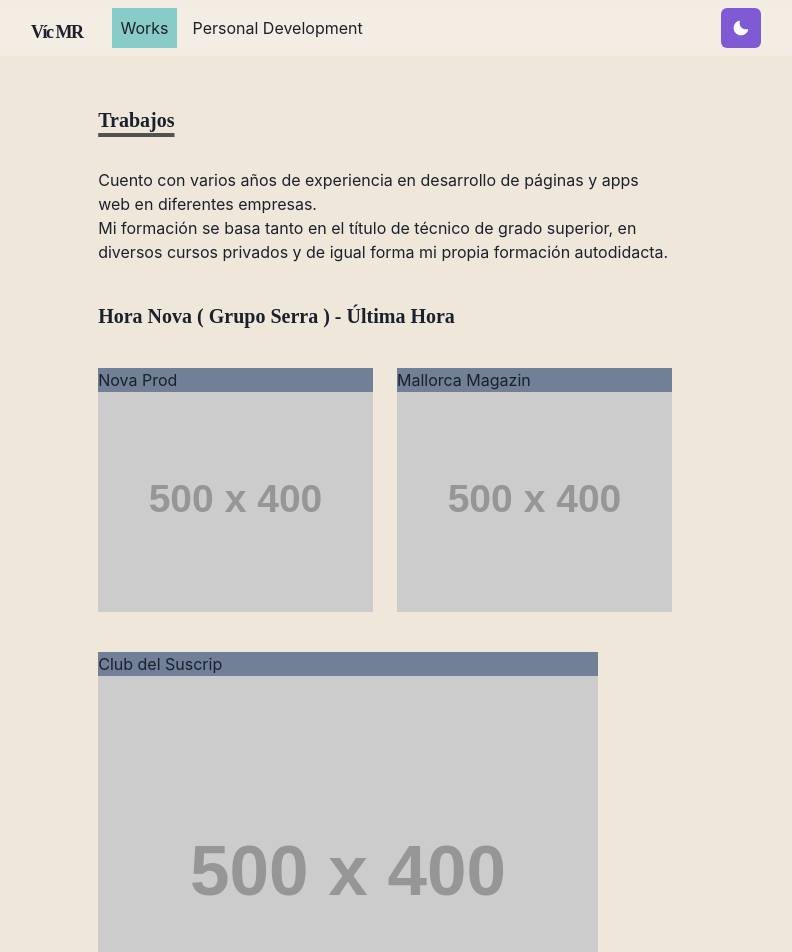
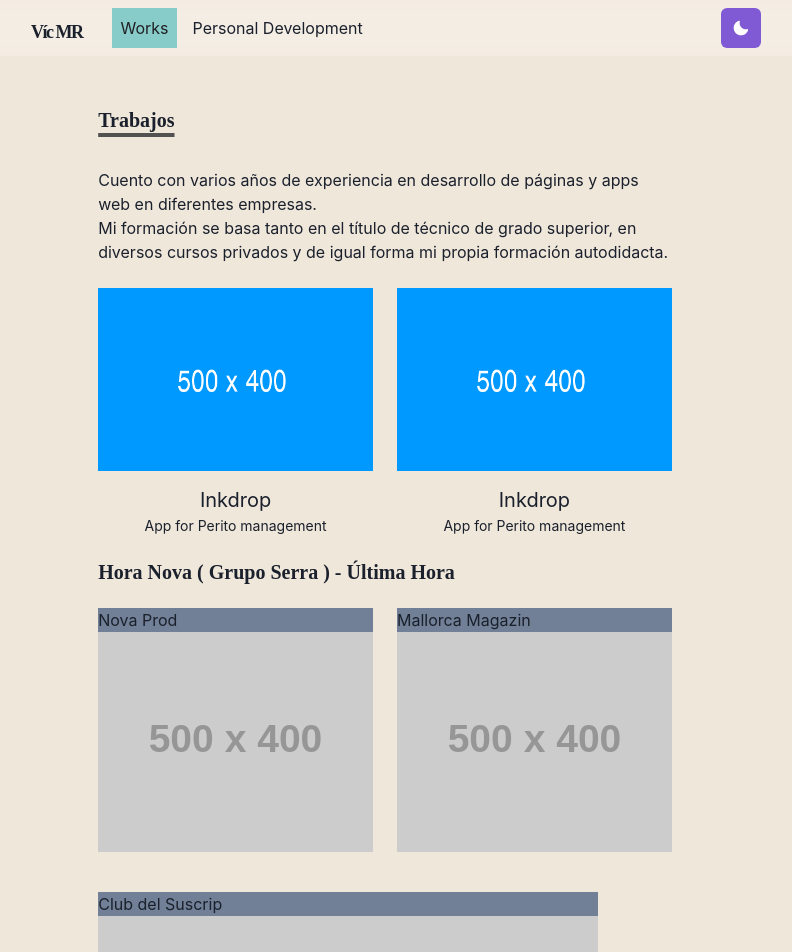
Before and after one commit to AppDeveloperVM/portfolio, a Next.js app: page /works in a window 1280 px wide. Shown: the top 952 px of the page, without its empty margins (255-1047 px from the left). Built offline with nearby package versions, Linux system fonts and the light colour scheme; a web font is replaced by a local one.

Commit message:
Works pahe - added module grid-item, formated page style

```diff
--- a/pages/works.js
+++ b/pages/works.js
@@ -2,6 +2,7 @@ import { Container,Box,Heading, Text,ListItem ,UnorderedList, SimpleGrid,Center,
 from "@chakra-ui/react"
 import { BsGithub, BsLinkedin } from "react-icons/bs";
 import Section from '../components/section';
+import { WorkGridItem, GridItem } from "../components/grid-item";
 
 const Works = () => {
 
@@ -10,7 +11,6 @@ const Works = () => {
         <Section delay={0.1}>
 
             <SimpleGrid mt="10" spacing={5}>
-
                 <Heading as="h3" variant="section-title" size="md" textDecoration="underline">
                     Trabajos
                 </Heading>
@@ -25,17 +25,26 @@ const Works = () => {
                 </Box>
             </SimpleGrid>
 
-        <SimpleGrid columns={1} spacing={10} mt="10">
+            <Section >
+                <SimpleGrid  columns={[1,1,2]} gap={6}>
+                    <WorkGridItem  id="inkdrop" title="Inkdrop" thumbnail="/images/500x400.png" badges={["white", "white", "primary.700", "primary.700"]} >
+                        App for Perito management
+                    </WorkGridItem>
+                    <WorkGridItem id="inkdrop" title="Inkdrop" thumbnail="/images/500x400.png"  >
+                        App for Perito management
+                    </WorkGridItem>
+                </SimpleGrid>
+            </Section>
+
+
+            <SimpleGrid columns={1} spacing={10}>
 
                 <Box>
                     <Heading as="h4" size="md">
                     <Link href="http://www.horanova.es/" isExternal>Hora Nova ( <Link isExternal href="https://www.gruposerra.com/">Grupo Serra</Link> )</Link> - <Link href="https://www.ultimahora.es/" is External>Última Hora</Link>
                     </Heading>
 
-                <UnorderedList>
-                </UnorderedList>
-
-                <Stack variant="works-stack" direction={["column", "row"]} flex={1} spacing="24px" mt="10">
+                    <Stack variant="works-stack" direction={["column", "row"]} flex={1} spacing="24px" mt="6">
                         <Box  variant="works-box" w="auto" h="auto"  bg="gray.500" flexBasis={{ base: "50%", xs: "100%" }}>
                         <Link isExternal href="https://www.novaproducciones.es/#myvideo">Nova Prod</Link>
                             <Image src="https://via.placeholder.com/500x400.png/09f/fff" objectFit='contain' boxSize='auto' />
```
Lines whose indentation alone changed are shown as unchanged.
